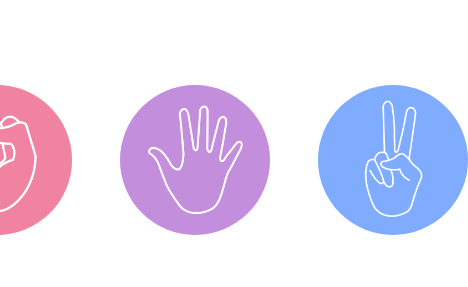
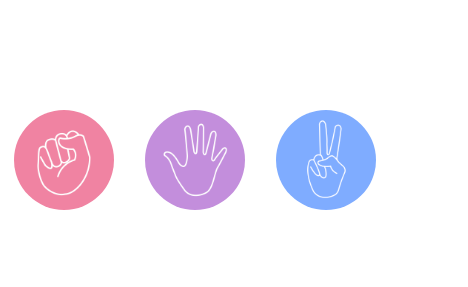
Before and after one commit to ranjeet-13/Rock-Paper-Scissors, a plain HTML site: page index.html in a window 390 px wide. Shown: the part 83-370 px from the top of the page, 468 px wide, since content can reach past the window. Drawn offline with Linux system fonts and the light colour scheme.

Commit message:
ui update

```diff
--- a/style.css
+++ b/style.css
@@ -66,9 +66,42 @@ img {
   padding: 1rem;
   border-radius: 1rem;
 }
-.counter{
+.counter {
   background-color: #051220;
   color: #fff;
   border-radius: 1rem;
   font-size: 3rem;
 }
+
+html,
+body {
+  margin: 0;
+  padding: 0;
+  overflow-x: hidden;
+}
+
+@media (max-width: 500px) {
+  .msg-container {
+    width: 100%;
+    max-width: 100%;
+    padding: 0;
+  }
+
+  element.style {
+    background-color: rgb(8, 27, 49);
+    font-size: x-large;
+  }
+  .choices {
+    display: flex;
+    justify-content: center;
+    align-items: center;
+    gap: 0.25rem;
+    margin-top: 5rem;
+  }
+  img {
+    height: 100px;
+    width: 100px;
+    object-fit: cover;
+    border-radius: 50%;
+  }
+}
```
